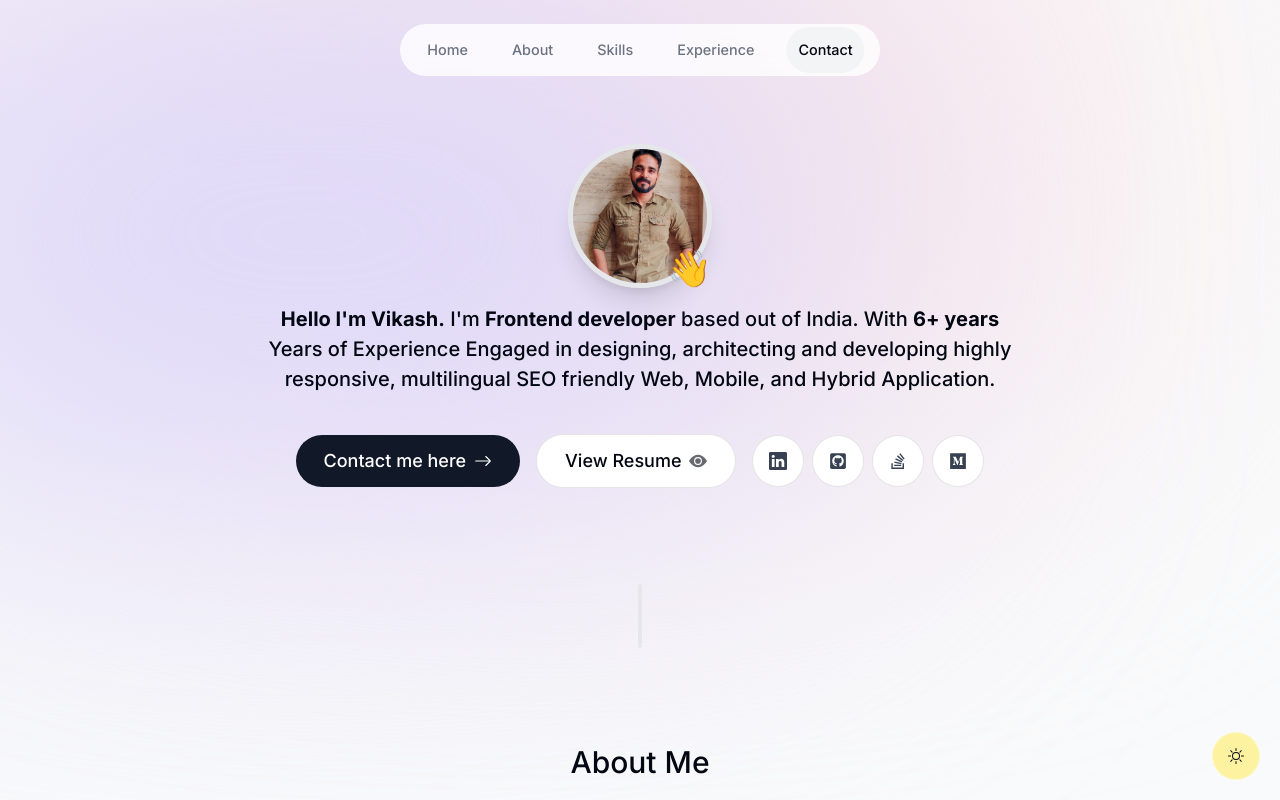
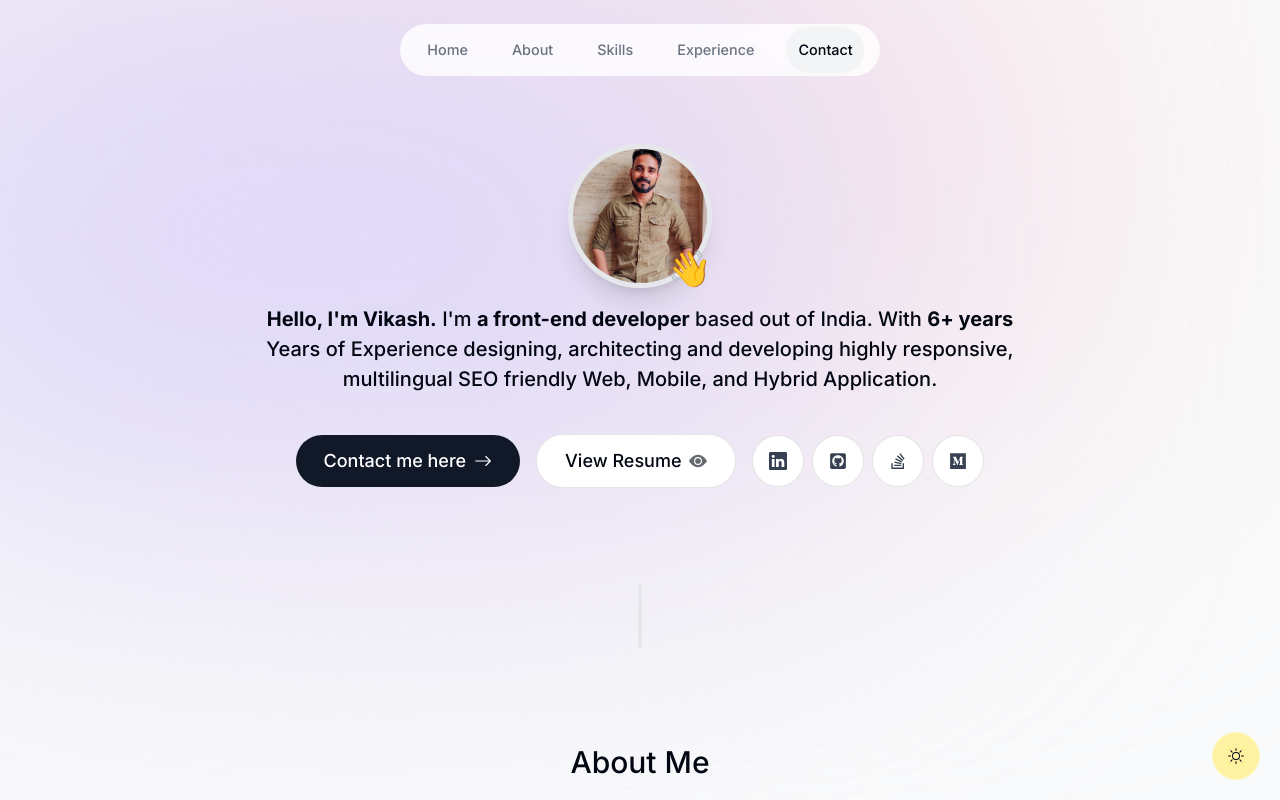
Before and after one commit to vikash5529/portfolio-vikash, a Next.js app: page / in a window 1280 px wide. Shown: the top 800 px of the page. Built offline with nearby package versions, Linux system fonts and the light colour scheme; no server answers.

Commit message:
Fix intro

```diff
--- a/components/intro.tsx
+++ b/components/intro.tsx
@@ -60,10 +60,10 @@ function Intro() {
         initial={{ opacity: 0, y: 100 }}
         animate={{ opacity: 1, y: 0 }}
       >
-        <span className="font-bold">Hello I&apos;m Vikash.</span> I&apos;m{" "}
-        <span className="font-bold">Frontend developer</span> based out of
+        <span className="font-bold">Hello, I&apos;m Vikash.</span> I&apos;m{" "}
+        <span className="font-bold"> a front-end developer</span> based out of
         India. With <span className="font-bold">6+ years</span> Years
-        of Experience Engaged in designing, architecting and developing highly
+        of Experience designing, architecting and developing highly
         responsive, multilingual SEO friendly Web, Mobile, and Hybrid
         Application.
       </motion.h1>
```
